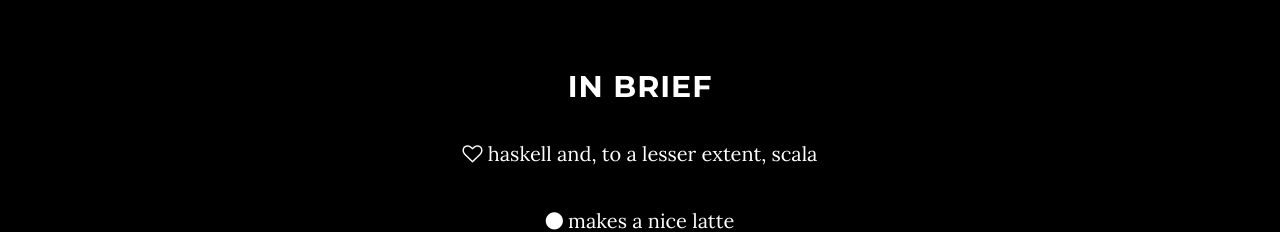
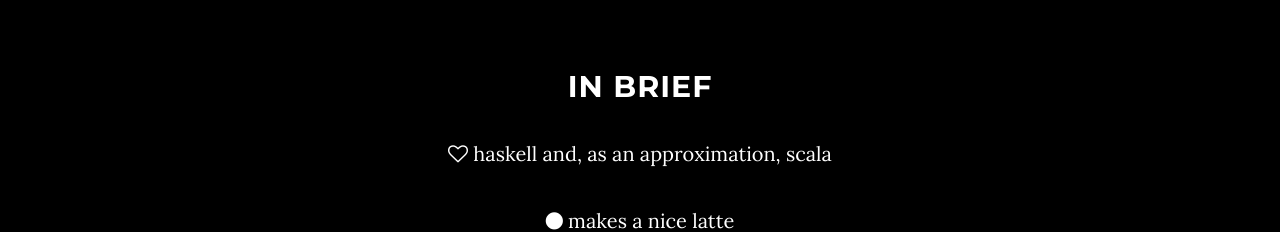
Before and after one commit to mmaz/mmaz.github.io, a website: page index.html in a window 1280 px wide. Shown: the part 980-1212 px from the top of the page. Drawn offline with nearby package versions, Linux system fonts and the light colour scheme.

Commit message:
as an approximation

```diff
--- a/index.html
+++ b/index.html
@@ -65,7 +65,7 @@
   <div class="row">
     <div class="col-lg-8 col-lg-offset-2">
       <h2>In Brief</h2>
-      <p><i class="fa fa-heart-o"></i> haskell and, to a lesser extent, scala</p>
+      <p><i class="fa fa-heart-o"></i> haskell and, as an approximation, scala</p>
       <p><i class="fa fa-circle"></i> makes a nice latte</p>
       <p><i class="fa fa-circle"></i> music/art: modest consumer, occasional producer</p>
       <p><i class="fa fa-circle"></i> philosophy: Ars longa, vita brevis.</p>
```
